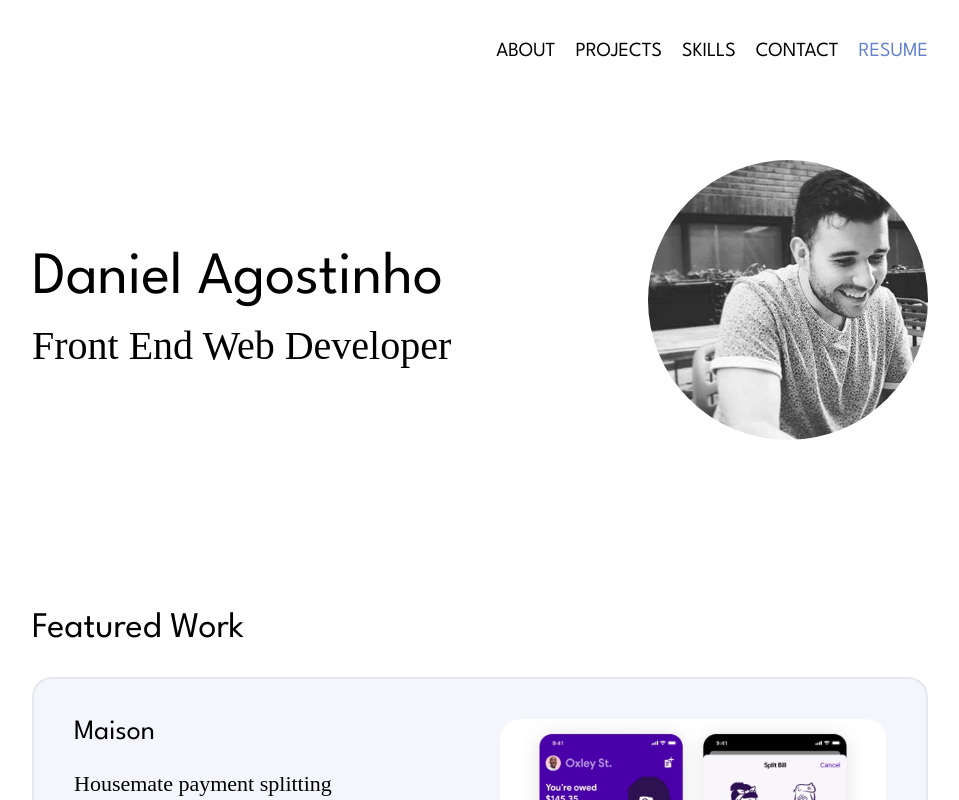
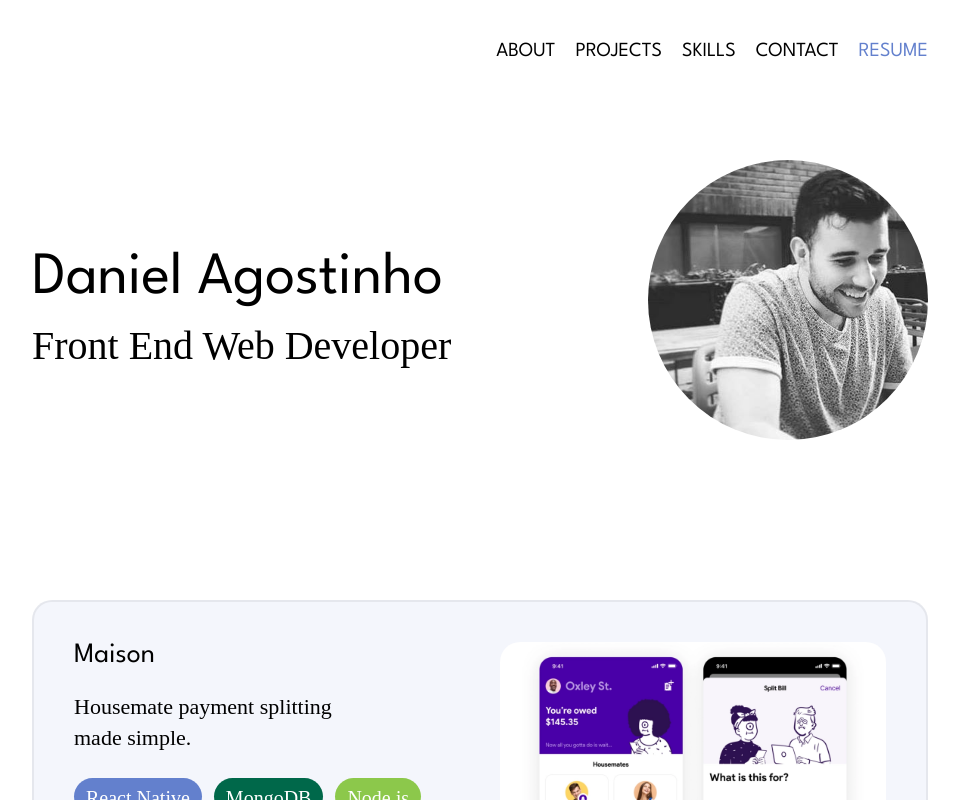
Before and after one commit to danielcagostinho/danielagostinho, a React (Create React App) app: page / in a window 1280 px wide. Shown: the top 800 px of the page, without its empty margins (160-1119 px from the left). Built offline with nearby package versions, Linux system fonts and the light colour scheme; a web font is replaced by a local one.

Commit message:
Removed Featured Work Title

```diff
--- a/src/components/Projects/Projects.js
+++ b/src/components/Projects/Projects.js
@@ -22,7 +22,6 @@ const Projects = ({ projects, onEnter }) => {
       animate={{ opacity: 1 }}
       transition={{ delay: 1, duration: 2, staggerChildren: 0.5}}
     >
-      <motion.h3>Featured Work</motion.h3>
       <motion.div className="ProjectsContainer">{projectsDisplay}</motion.div>
     </motion.div>
   );
```
